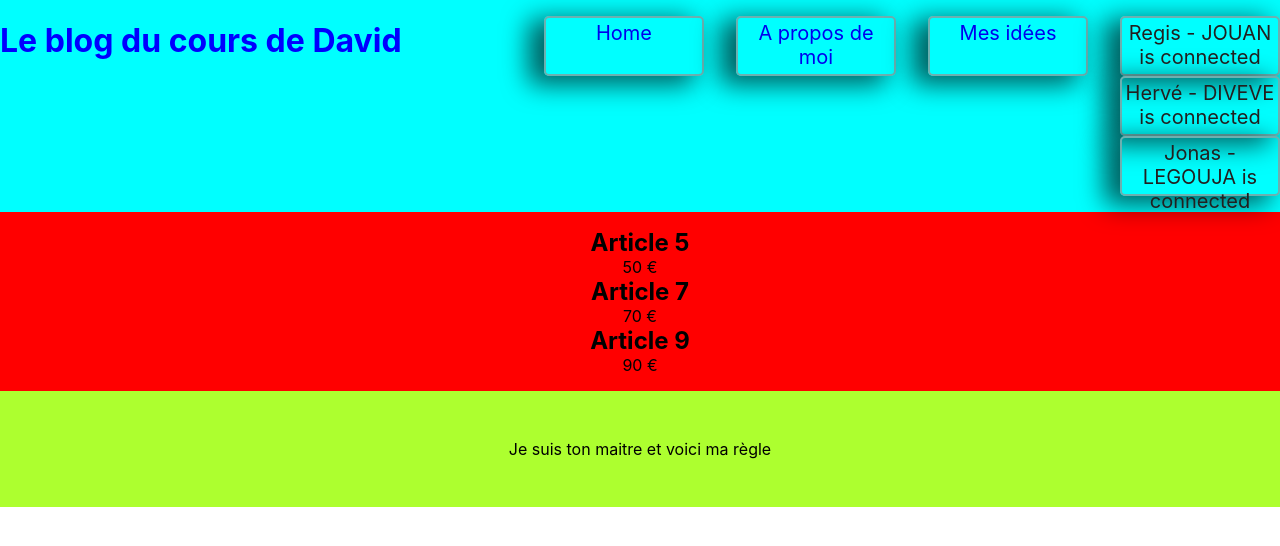
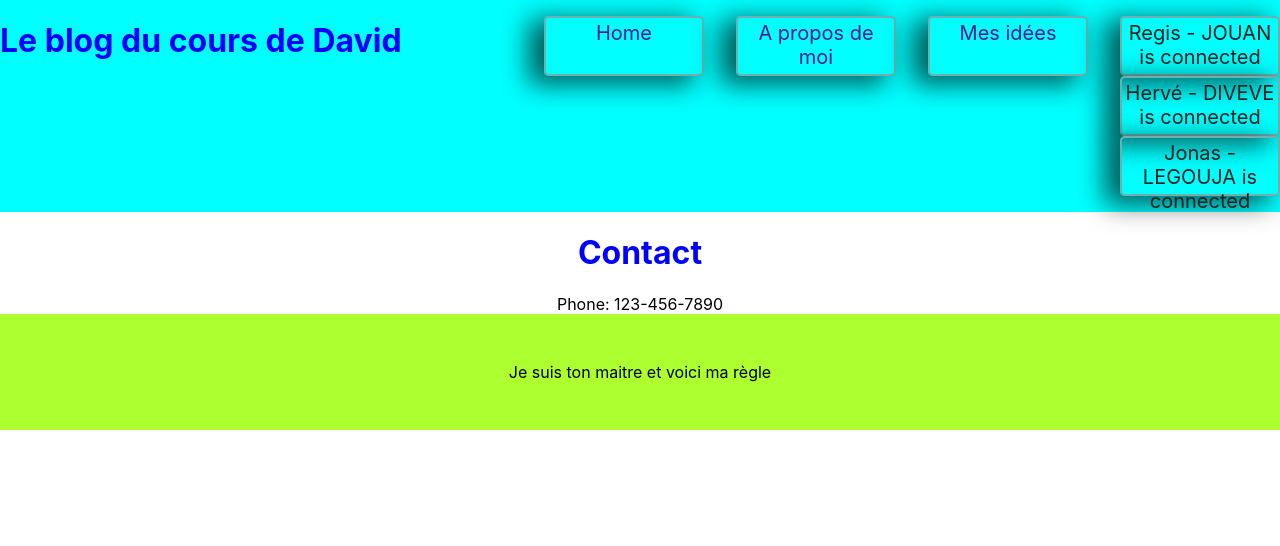
Before and after one commit to Regis040/blogDavid, a React (Create React App) app: page /contact in a window 1280 px wide. Shown: the top 546 px of the page. Built offline with nearby package versions, Linux system fonts and the light colour scheme.

Commit message:
mise en place des urls

```diff
--- a/package.json
+++ b/package.json
@@ -8,6 +8,7 @@
     "@testing-library/user-event": "^13.5.0",
     "react": "^18.2.0",
     "react-dom": "^18.2.0",
+    "react-router-dom": "^6.18.0",
     "react-scripts": "5.0.1",
     "sass": "^1.69.5",
     "web-vitals": "^2.1.4"
--- a/src/App.js
+++ b/src/App.js
@@ -1,16 +1,18 @@
 // import logo from './logo.svg';
-import './App.css';
-import Header from './Header.jsx'
-import Footer from './Footer.jsx';
+import './App.scss';
 import Home from './Home.jsx';
+import { BrowserRouter, Routes, Route } from 'react-router-dom';
+import Contact from "./Contact.jsx";
+
 
 function App() {
   return (
-    <div className="App">
-      <Header />
-      <Home />
-      <Footer />
-    </div>
+    <BrowserRouter>
+        <Routes>
+             <Route path="/" element={<Home />} />
+             <Route path="/contact" element={<Contact />} />
+        </Routes>
+    </BrowserRouter>
   );
 }
 export default App;
--- /dev/null
+++ b/src/Contact.jsx
@@ -0,0 +1,18 @@
+import Footer from "./Footer";
+import Header from "./Header";
+
+
+function Contact() {
+  return (
+    <>
+      <Header />
+        <div className="App">
+             <h1>Contact</h1>
+             <p>Phone: 123-456-7890</p>
+        </div>
+      <Footer />
+    </>
+  );
+}
+
+export default Contact;
--- a/src/Footer.jsx
+++ b/src/Footer.jsx
@@ -1,8 +1,9 @@
-import './Footer.scss'
+import "./Footer.scss"
+
 
 function Footer () {
     return (
-        <footer>
+        <footer className="App">
          <p>Je suis ton maitre et voici ma règle</p>
         </footer>
     );
--- a/src/Header.jsx
+++ b/src/Header.jsx
@@ -1,5 +1,6 @@
 // J'ai importé le composant ProfilMenu
 import ProfilMenu from "./ProfilMenu";
+
 
 
 // Je  crée une fonction qui génére du html
@@ -11,9 +12,9 @@ function Header () {
            <h1>Le blog du cours de David</h1>
            <nav>
                 <ul>
-                    <li><a href="#">Home</a></li>
-                    <li><a href="#">A propos de moi</a></li>
-                    <li><a href="#">Mes idées</a></li>
+                    <li><a href="">Home</a></li>
+                    <li><a href="">A propos de moi</a></li>
+                    <li><a href="">Mes idées</a></li>
                     <ProfilMenu />
                 </ul>
            </nav>
--- a/src/Home.jsx
+++ b/src/Home.jsx
@@ -1,3 +1,8 @@
+import Header from './Header.jsx';
+import Footer from './Footer.jsx';
+import './App.scss';
+
+
 function Home () {
 
     const articles = [
@@ -72,17 +77,21 @@ function Home () {
         const finalArticles = publishedArticles.slice(-3);
 
     return (
+      <>
+      <Header />
         <main className="home">
           {/* afficher les articles : récupèrer les 3 derniers articles publiés et les afficher  */}
             {finalArticles.map((article) => {
                 return (
-                             <article>
-                                    <h2>{article.title}</h2>
-                                    <p>{article.price} €</p>
-                             </article>
+                        <article className="App">
+                            <h2>{article.title}</h2>
+                            <p>{article.price} €</p>
+                        </article>
                 );
             })}
         </main>
+        <Footer />
+        </>
     );
 }
 export default Home;
```
Also changed, not shown: src/App.scss (renamed from src/App.css), 1 other file (tests, documents, lock files or other folders).
